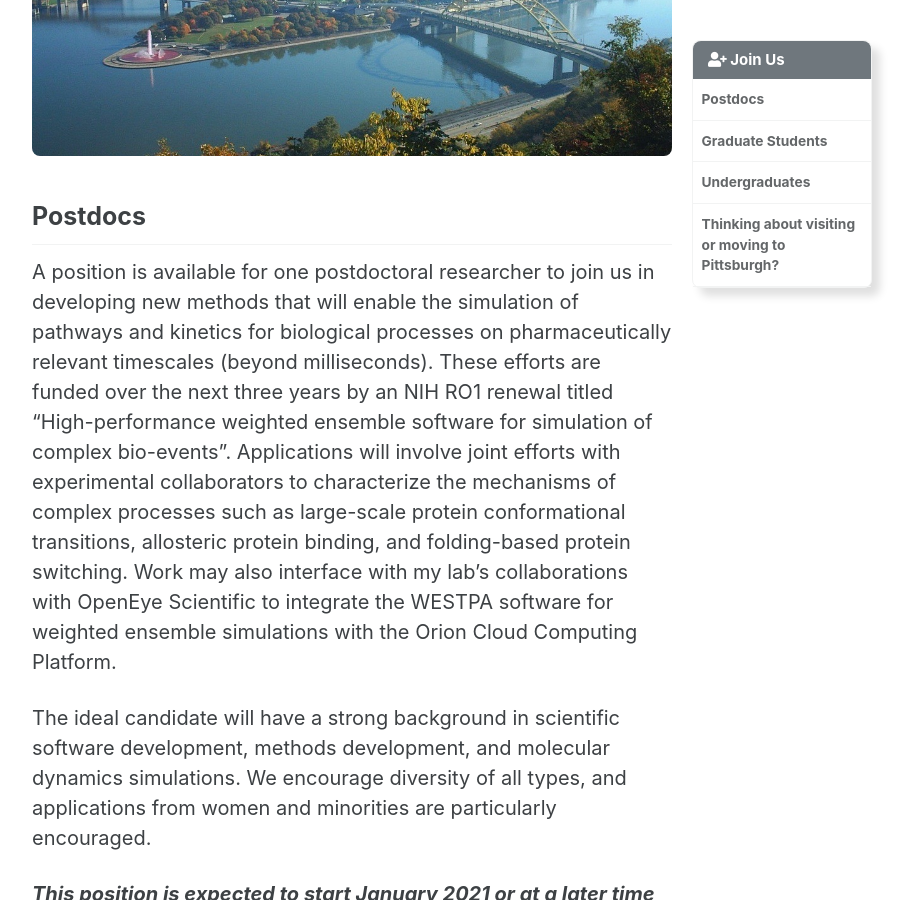
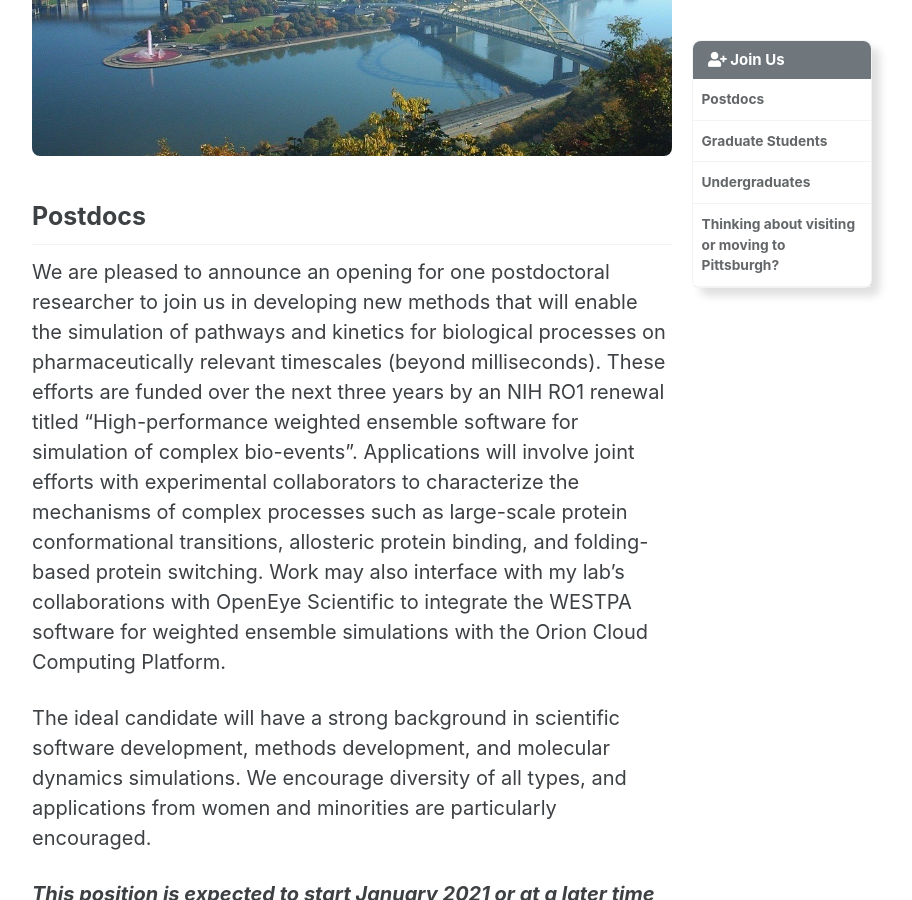
Before and after one commit to darianyang/mm-github-pages-test, a Jekyll site: the page built from _pages/join_us.md, in a window 1280 px wide and 900 px high, scrolled down 285 px. Shown: the whole window, without its empty margins (288-1200 px from the left). Built offline with Jekyll 4.4.1, drawn with Linux system fonts in a browser that asks for light colours; cached includes are drawn as plain includes.

Commit message:
Update join_us.md

```diff
--- a/_pages/join_us.md
+++ b/_pages/join_us.md
@@ -9,7 +9,7 @@
 
 {% include figure image_path="/assets/images/pittsburgh.jpg" alt="Pittsburgh Panorama" %}
 ## Postdocs
-A position is available for one postdoctoral researcher to join us in developing new methods that will enable the simulation of pathways and kinetics for biological processes on pharmaceutically relevant timescales (beyond milliseconds). These efforts are funded over the next three years by an NIH RO1 renewal titled “High-performance weighted ensemble software for simulation of complex bio-events”. Applications will involve joint efforts with experimental collaborators to characterize the mechanisms of complex processes such as large-scale protein conformational transitions, allosteric protein binding, and folding-based protein switching. Work may also interface with my lab’s collaborations with OpenEye Scientific to integrate the WESTPA software for weighted ensemble simulations with the Orion Cloud Computing Platform.
+We are pleased to announce an opening for one postdoctoral researcher to join us in developing new methods that will enable the simulation of pathways and kinetics for biological processes on pharmaceutically relevant timescales (beyond milliseconds). These efforts are funded over the next three years by an NIH RO1 renewal titled “High-performance weighted ensemble software for simulation of complex bio-events”. Applications will involve joint efforts with experimental collaborators to characterize the mechanisms of complex processes such as large-scale protein conformational transitions, allosteric protein binding, and folding-based protein switching. Work may also interface with my lab’s collaborations with OpenEye Scientific to integrate the WESTPA software for weighted ensemble simulations with the Orion Cloud Computing Platform.
 
 The ideal candidate will have a strong background in scientific software development, methods development, and molecular dynamics simulations. We encourage diversity of all types, and applications from women and minorities are particularly encouraged.
 
```
